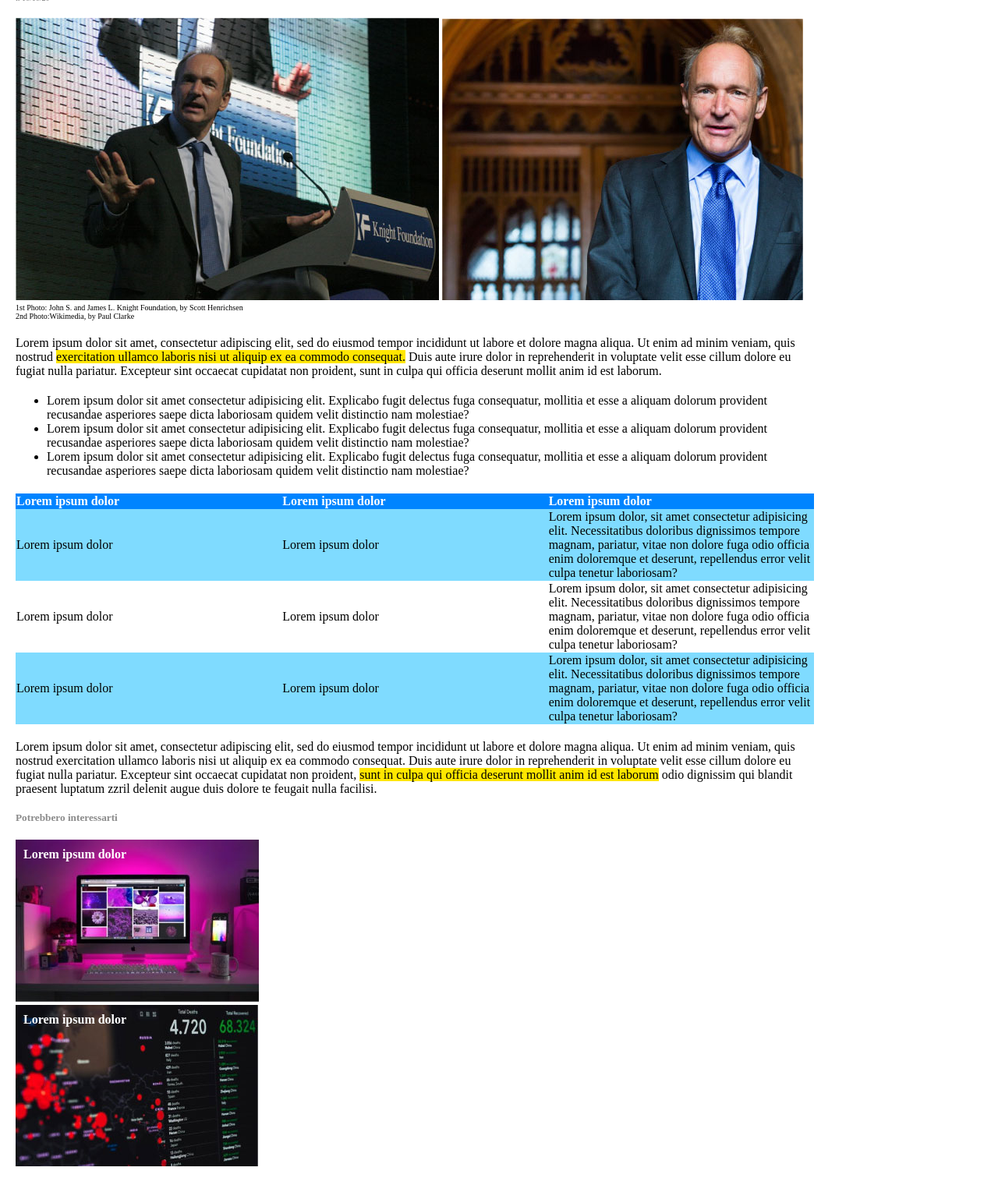
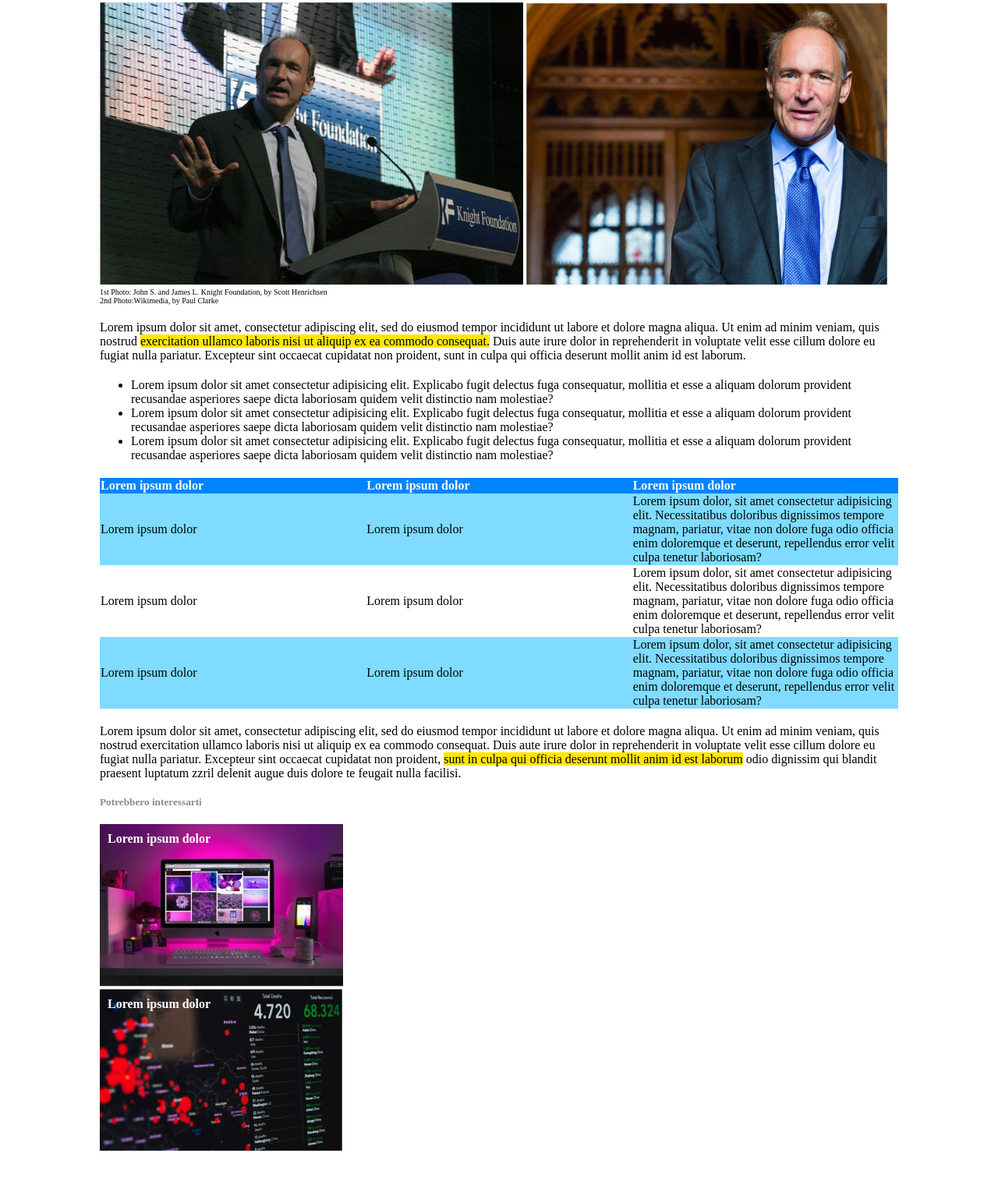
Before and after one commit to AliceColombari/html-css-booleaner, a plain HTML site: page index.html in a window 1280 px wide. Shown: the part 224-1744 px from the top of the page at 78% size. After the commit the page ends 1704 px from the top, so only its background shows below. Drawn offline with Linux system fonts and the light colour scheme.

Commit message:
prova bonus sito booleaners

```diff
--- /dev/null
+++ b/bonus.css
@@ -0,0 +1,7 @@
+main{
+   margin: auto;
+}
+
+footer{
+    margin: auto;
+}
--- a/index.html
+++ b/index.html
@@ -6,6 +6,7 @@
     <meta name="viewport" content="width=device-width, initial-scale=1.0">
     <title>Booleaner</title>
     <link rel="stylesheet" href="style.css">
+    <link rel="stylesheet" href="bonus.css">
 </head>
 <body>
 
@@ -16,7 +17,6 @@
         </div>
     </header>
     <!-- Fine Intestazione -->
-
 
     <!-- Contenuto centrale sito -->
     <main>
```
Also changed, not shown: style.css (line endings or trailing spaces).
